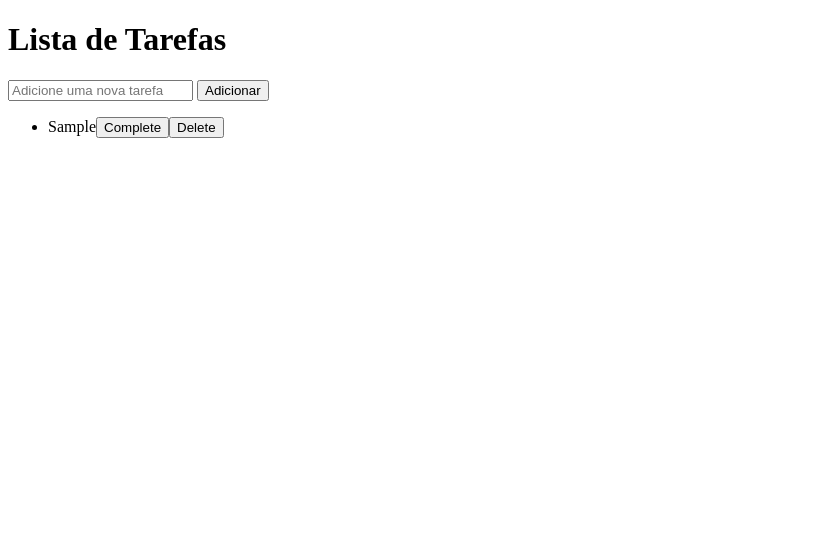
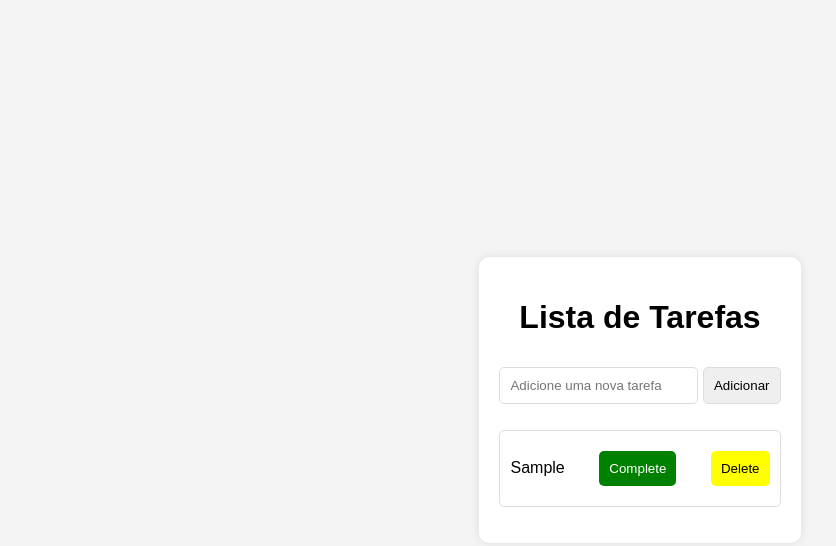
Before and after one commit to marconeone/lista_tarefas, a plain HTML site: page index.html in a window 1280 px wide. Both pictures are taken after typing "Sample" into the empty fields and a click on the button "Adicionar". Shown: the whole page, without its empty margins (0-836 px from the left). Drawn offline with Linux system fonts and the light colour scheme.

Commit message:
Correção do CSS e ajustes nos arquivos

```diff
--- a/index.html
+++ b/index.html
@@ -2,13 +2,15 @@
 <html>
 <head>
     <title>Lista de Tarefas</title>
+    <link rel="stylesheet" type="text/css" href="styles.css">
 </head>
 <body>
-    <h1>Lista de Tarefas</h1>
-    <input type="text" id="inserir_tarefa" placeholder="Adicione uma nova tarefa">
-    <button onclick="addTask()">Adicionar</button>
-    <ul id="item"></ul>
-
+    <div class="container">
+        <h1>Lista de Tarefas</h1>
+        <input type="text" id="inserir_tarefa" placeholder="Adicione uma nova tarefa">
+        <button onclick="addTask()">Adicionar</button>
+        <ul id="item"></ul>
+    </div>
     <script src="script.js"></script>
 </body>
 </html>
--- a/script.js
+++ b/script.js
@@ -8,12 +8,14 @@ function addTask() {
 
         const deleteButton = document.createElement('button');
         deleteButton.textContent = 'Delete';
+        deleteButton.className = 'delete';
         deleteButton.onclick = function() {
             taskList.removeChild(li);
         };
 
         const completeButton = document.createElement('button');
         completeButton.textContent = 'Complete';
+        completeButton.className = 'complete';
         completeButton.onclick = function() {
             li.classList.toggle('completed');
         };
--- a/style.css
+++ /dev/null
@@ -1,23 +0,0 @@
-body {
-    font-family: Arial, sans-serif;
-    margin: 20px;
-}
-
-input, button {
-    margin: 5px 0;
-}
-
-ul {
-    list-style-type: none;
-    padding: 0;
-}
-
-li {
-    margin: 5px 0;
-    display: flex;
-    justify-content: space-between;
-}
-
-.completed {
-    text-decoration: line-through;
-}
--- /dev/null
+++ b/styles.css
@@ -0,0 +1,66 @@
+body {
+    font-family: Arial, sans-serif;
+    display: flex;
+    justify-content: center;
+    align-items: center;
+    height: 100vh;
+    margin: 0;
+    background-color: #f4f4f4;
+}
+
+.container {
+    text-align: center;
+    background: white;
+    padding: 20px;
+    border-radius: 10px;
+    box-shadow: 0 0 10px rgba(0, 0, 0, 0.1);
+}
+
+input, button {
+    margin: 10px 0;
+    padding: 10px;
+    border: 1px solid #ddd;
+    border-radius: 5px;
+}
+
+button {
+    cursor: pointer;
+}
+
+button:hover {
+    background-color: #ddd;
+}
+
+ul {
+    list-style-type: none;
+    padding: 0;
+}
+
+li {
+    margin: 10px 0;
+    display: flex;
+    justify-content: space-between;
+    align-items: center;
+    padding: 10px;
+    border: 1px solid #ddd;
+    border-radius: 5px;
+}
+
+.completed {
+    text-decoration: line-through;
+}
+
+button.delete {
+    background-color: yellow;
+    border: none;
+    padding: 10px;
+    border-radius: 5px;
+}
+
+button.complete {
+    background-color: green;
+    color: white;
+    border: none;
+    padding: 10px;
+    border-radius: 5px;
+}
```
